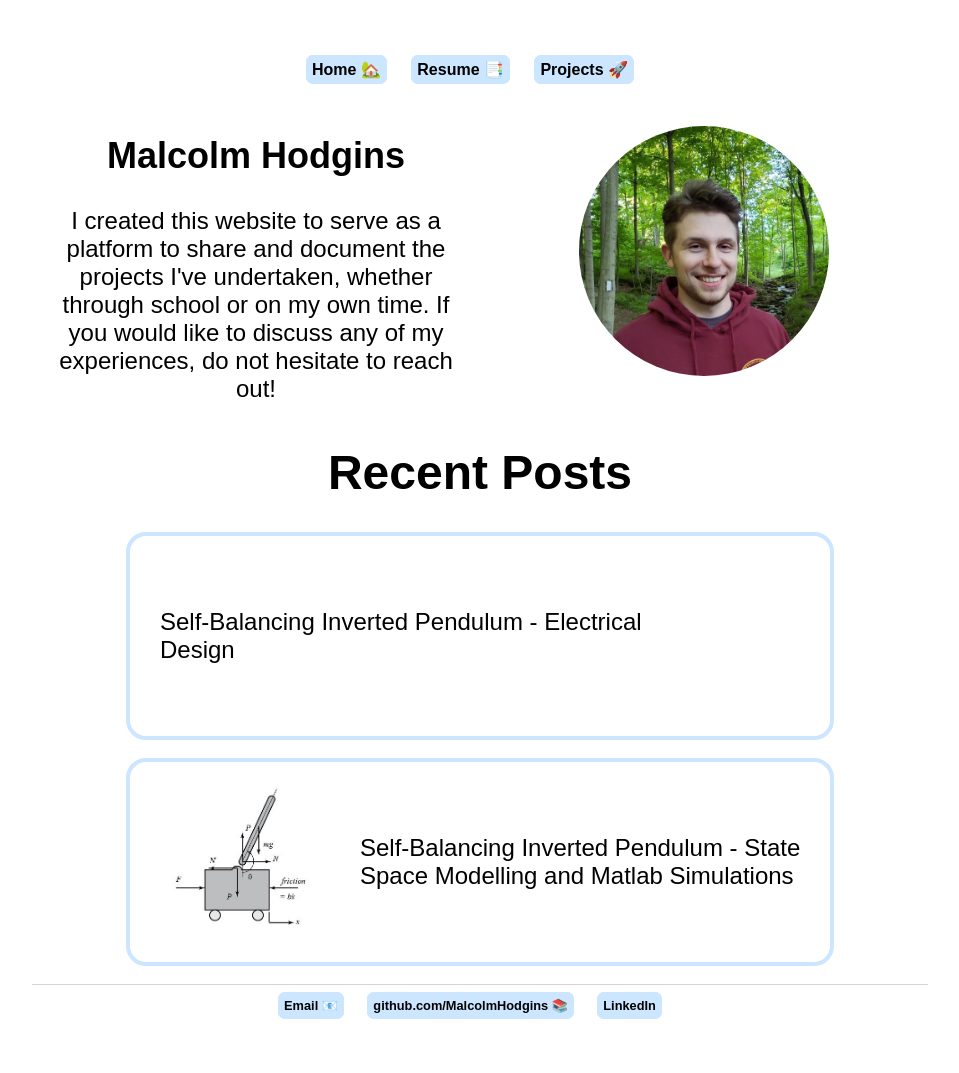
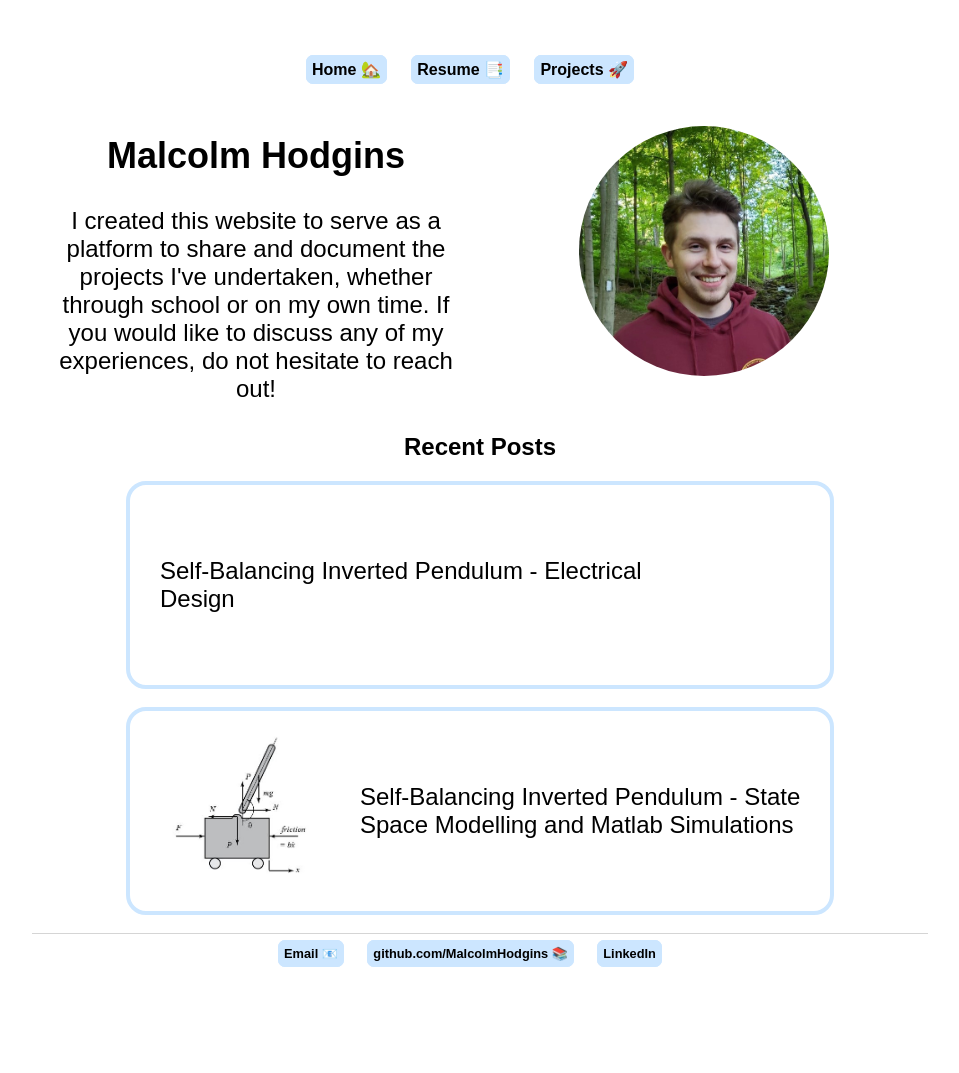
Before and after one commit to MalcolmHodgins/MalcolmHodgins.github.io, a Jekyll site: the page built from index.html, in a window 1280 px wide. Shown: the whole page, without its empty margins (160-1119 px from the left). Built offline with Jekyll 4.4.1, drawn with Linux system fonts in a browser that asks for light colours; after the commit the page ends 1021 px from its top, so only the background shows below that.

Commit message:
Update index.html

```diff
--- a/index.html
+++ b/index.html
@@ -11,7 +11,7 @@ title: Malcolm Hodgins, Engineering Student
 		<img src="/images/home_page/profile.jpg">
 	</div>
 </div>
-<h1 class="centered"> Recent Posts </h1>
+<h2 class="centered"> Recent Posts </h2>
 {% for post in site.posts %}
 	<div class="flex-container-home-post-list">
 		<div>
```
